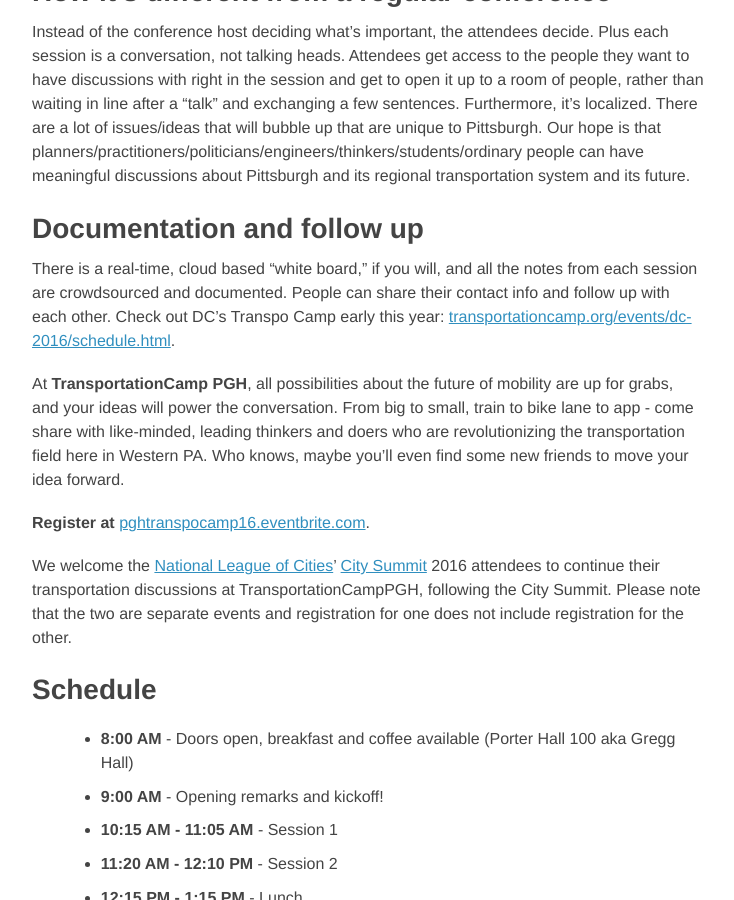
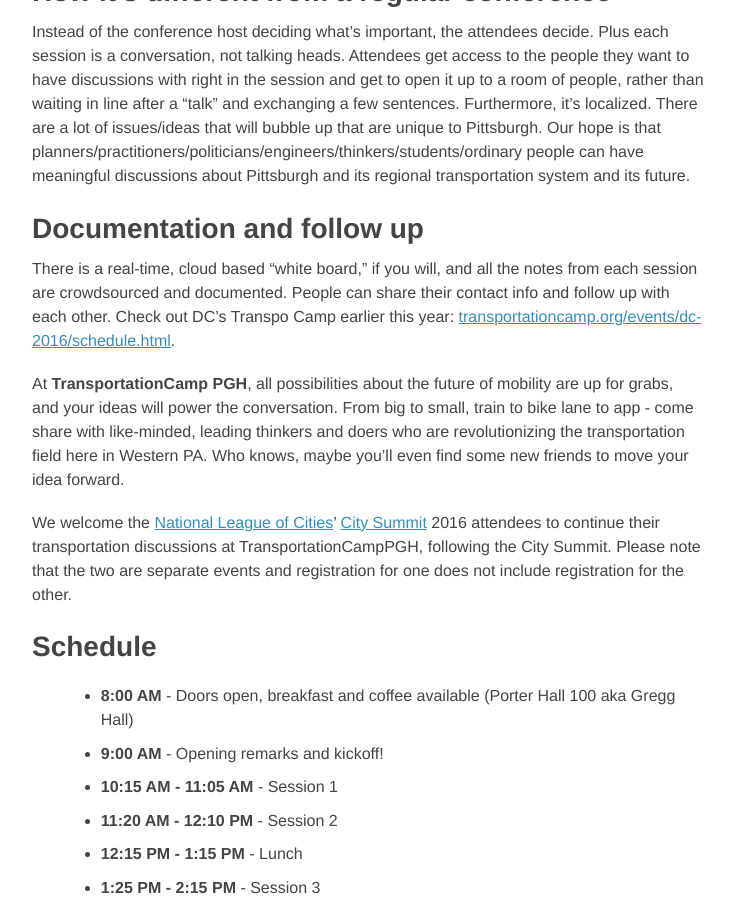
Before and after one commit to transpocamp/transportationcamp.org, a Jekyll site: the page built from events/pgh-2016/index.markdown, in a window 1280 px wide and 900 px high, scrolled down 1321 px. Shown: the whole window, without its empty margins (272-1006 px from the left). Built offline with Jekyll 4.4.1, drawn with Linux system fonts in a browser that asks for light colours; nearby versions of some CDN libraries.

Commit message:
Take down PGH registration

```diff
--- a/_data/events.yml
+++ b/_data/events.yml
@@ -154,7 +154,6 @@
 - title: Pittsburgh 2016
   date: 2016-11-19 23:59:59
   url: /events/pgh-2016
-  register_url: http://pghtranspocamp16.eventbrite.com/
   background_img: pittsburgh.jpg
 
 - title: DC 2017
--- a/events/pgh-2016/index.markdown
+++ b/events/pgh-2016/index.markdown
@@ -29,11 +29,9 @@
 Instead of the conference host deciding what’s important, the attendees decide.  Plus each session is a conversation, not talking heads.  Attendees get access to the people they want to have discussions with right in the session and get to open it up to a room of people, rather than waiting in line after a “talk” and exchanging a few sentences. Furthermore, it’s localized.  There are a lot of issues/ideas that will bubble up that are unique to Pittsburgh.   Our hope is that planners/practitioners/politicians/engineers/thinkers/students/ordinary people can have meaningful discussions about Pittsburgh and its regional transportation system and its future.
 
 ### Documentation and follow up
-There is a real-time, cloud based "white board," if you will, and all the notes from each session are crowdsourced and documented.  People can share their contact info and follow up with each other.  Check out DC’s Transpo Camp early this year: [transportationcamp.org/events/dc-2016/schedule.html](http://transportationcamp.org/events/dc-2016/schedule.html).
+There is a real-time, cloud based "white board," if you will, and all the notes from each session are crowdsourced and documented.  People can share their contact info and follow up with each other.  Check out DC’s Transpo Camp earlier this year: [transportationcamp.org/events/dc-2016/schedule.html](http://transportationcamp.org/events/dc-2016/schedule.html).
 
 At **TransportationCamp PGH**, all possibilities about the future of mobility are up for grabs, and your ideas will power the conversation. From big to small, train to bike lane to app - come share with like-minded, leading thinkers and doers who are revolutionizing the transportation field here in Western PA. Who knows, maybe you’ll even find some new friends to move your idea forward.
-
-**Register at** [pghtranspocamp16.eventbrite.com](http://pghtranspocamp16.eventbrite.com/).
 
 We welcome the [National League of Cities](http://www.nlc.org/)’ [City Summit](http://citysummit.nlc.org/) 2016 attendees to continue their transportation discussions at TransportationCampPGH, following the City Summit. Please note that the two are separate events and registration for one does not include registration for the other.
 
```
